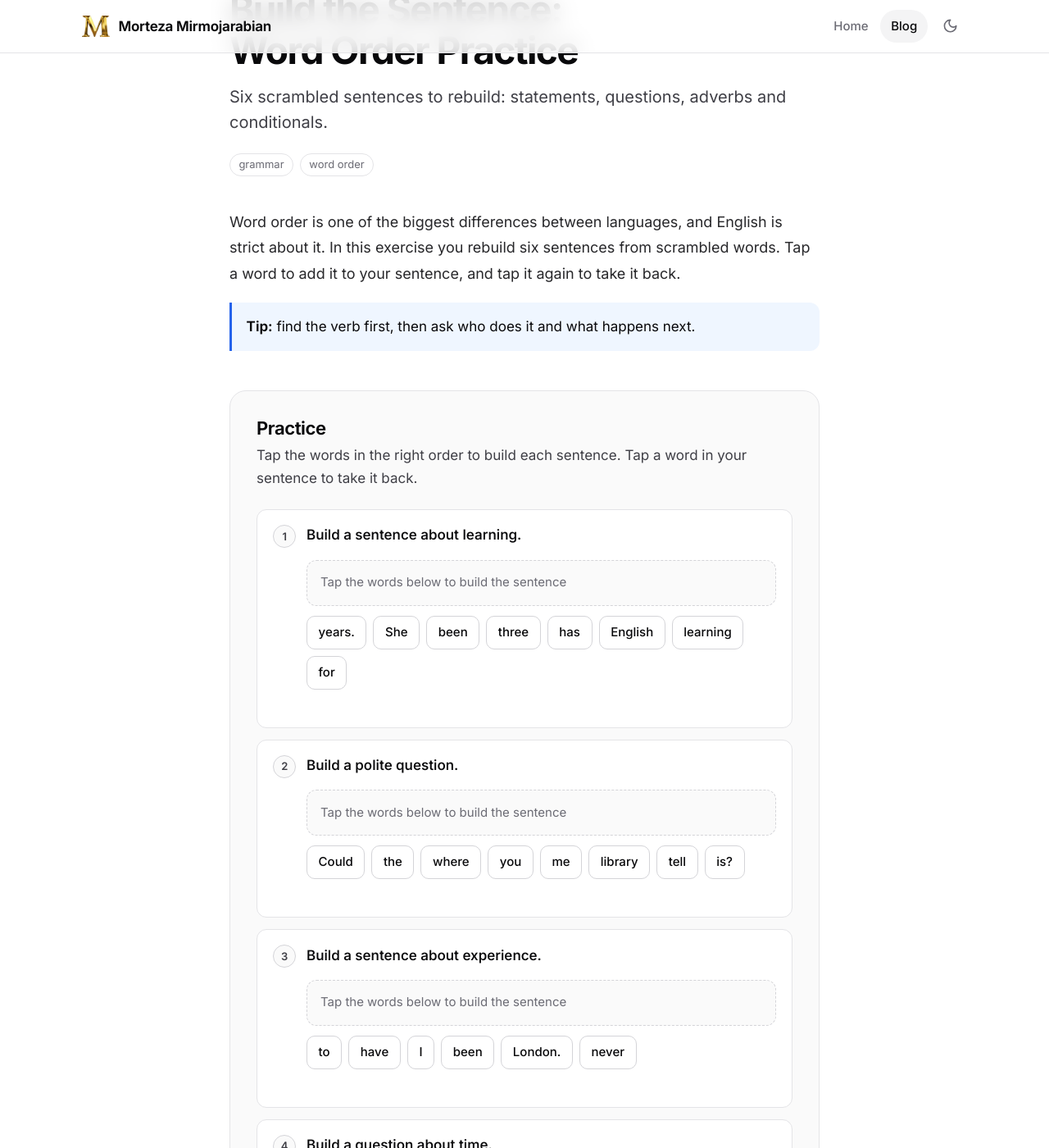
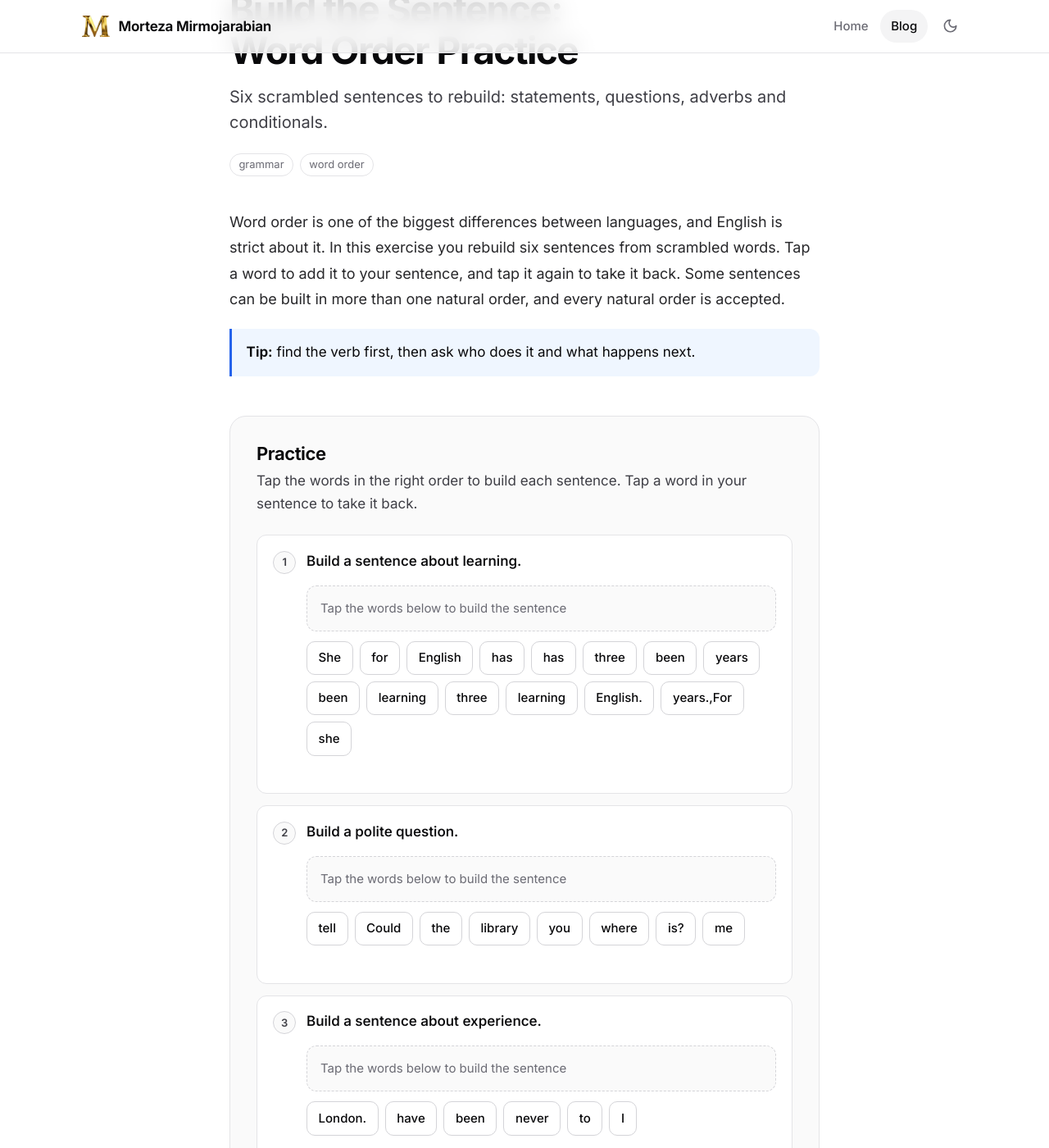
Before and after one commit to MortezaMirmojarabian/MortezaMirmojarabian.github.io, a Jekyll site: the page built from _posts/2026-10-20-build-the-sentence.md, in a window 1280 px wide and 1400 px high, scrolled down 216 px. Shown: the whole window at 82% size. Built offline with Jekyll 4.4.1, drawn with Linux system fonts in a browser that asks for light colours; some of the changed text lies outside the part shown.

Commit message:
Add files via upload

```diff
--- a/_posts/2026-10-20-build-the-sentence.md
+++ b/_posts/2026-10-20-build-the-sentence.md
@@ -9,7 +9,9 @@ exercise:
   instructions: "Tap the words in the right order to build each sentence. Tap a word in your sentence to take it back."
   questions:
     - q: "Build a sentence about learning."
-      answer: "She has been learning English for three years."
+      answer:
+        - "She has been learning English for three years."
+        - "For three years she has been learning English."
       explain: "Present perfect continuous: *has been* + *-ing*, with *for* and a period of time."
     - q: "Build a polite question."
       answer: "Could you tell me where the library is?"
@@ -21,13 +23,18 @@ exercise:
       answer: "What time does the class start?"
       explain: "Question word + *does* + subject + base verb. The main verb loses its *-s*: *start*, not *starts*."
     - q: "Build a sentence about a habit."
-      answer: "He usually drinks coffee in the morning."
+      answer:
+        - "He usually drinks coffee in the morning."
+        - "In the morning he usually drinks coffee."
+        - "Usually he drinks coffee in the morning."
       explain: "Adverbs of frequency such as *usually* go before the main verb."
     - q: "Build a sentence about a possible future."
-      answer: "If it rains tomorrow, we will stay at home."
+      answer:
+        - "If it rains tomorrow, we will stay at home."
+        - "We will stay at home if it rains tomorrow."
       explain: "First conditional: *if* + present simple, then *will* + base verb."
 ---
-Word order is one of the biggest differences between languages, and English is strict about it. In this exercise you rebuild six sentences from scrambled words. Tap a word to add it to your sentence, and tap it again to take it back.
+Word order is one of the biggest differences between languages, and English is strict about it. In this exercise you rebuild six sentences from scrambled words. Tap a word to add it to your sentence, and tap it again to take it back. Some sentences can be built in more than one natural order, and every natural order is accepted.
 
 **Tip:** find the verb first, then ask who does it and what happens next.
 {: .note}
```
Also changed, not shown: _posts/2026-10-30-affect-vs-effect.md (+1 -1 lines).
